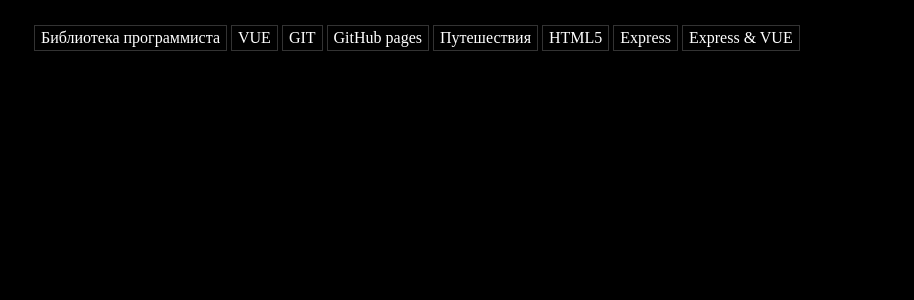
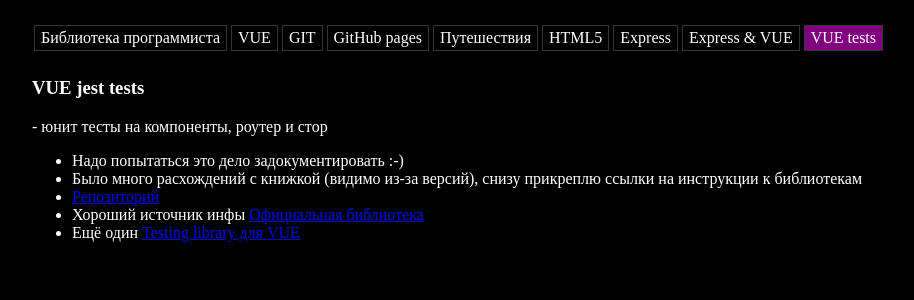
Before and after one commit to NinetiesFiasco/new-year-new-library, a Vue app: page /new-year-new-library/vue-tests in a window 1280 px wide. Shown: the top 300 px of the page, without its empty margins (43-957 px from the left). Built offline with nearby package versions, Linux system fonts and the light colour scheme.

Commit message:
Add block: VUE jest tests

```diff
--- a/src/components/Library.vue
+++ b/src/components/Library.vue
@@ -10,6 +10,7 @@
       <router-link to="/html5">HTML5</router-link>
       <router-link to="/express">Express</router-link>
       <router-link to="/express-and-vue">Express & VUE</router-link>
+      <router-link to="/vue-tests">VUE tests</router-link>
     </nav>
 
     <main>
--- a/src/components/sections/Vue.vue
+++ b/src/components/sections/Vue.vue
@@ -70,8 +70,8 @@
       <li>Создать страницы</li>
       <li>Запустить <CodeLine>npm i vue-router</CodeLine></li>
       <li>Следующие 2 пункта имеют расхождения синтаксиса в разных версиях Vue и VueRouter</li>
-      <li>Создать router.js используя созданные страницы и createRouter (можно отдать отсылку на коммит)</li>
-      <li>иИмпортировать router.js в main.js и прописать использование</li>
+      <li>Создать router.js используя созданные страницы и createRouter <a href="https://github.com/NinetiesFiasco/project-with-router/commit/cf8a2d81338948ede540d01b86512e7207c04596">коммит</a></li>
+      <li>и импортировать router.js в main.js и прописать использование</li>
       <li>В App.vue создать маршрутизацию с помощью &lt;router-link&gt; и &lt;router-view&gt;</li>
       <li>
         <a href="https://github.com/NinetiesFiasco/project-with-router">project-with-router</a>
--- /dev/null
+++ b/src/components/sections/VueTests.vue
@@ -0,0 +1,22 @@
+<template>
+  <div>
+    <h3>VUE jest tests</h3> - юнит тесты на компоненты, роутер и стор
+
+    <ul>
+      <li>Надо попытаться это дело задокументировать :-)</li>
+      <li>Было много расхождений с книжкой (видимо из-за версий), снизу прикреплю ссылки на инструкции к библиотекам</li>
+      <li><a href="https://github.com/NinetiesFiasco/vue-unit-tests">Репозиторий</a></li>
+      <li>Хороший источник инфы <a href="https://test-utils.vuejs.org/guide/">Официальная библиотека</a></li>
+      <li>Ещё один <a href="https://testing-library.com/docs/vue-testing-library/intro">Testing library для VUE</a></li>
+    </ul>
+  </div>
+</template>
+
+<script>
+export default {
+  name: 'VueTests'
+}
+</script>
+
+<style scoped>
+</style>
--- a/src/components/sections/index.js
+++ b/src/components/sections/index.js
@@ -6,7 +6,8 @@ import Traveling from './Traveling.vue'
 import Html5 from './Html5.vue'
 import Express from './Express.vue'
 import ExpressAndVue from './ExpressAndVue.vue'
+import VueTests from './VueTests.vue'
 
 export {
-  Vue, Git, GitHubPages, CurrentLibrary, Traveling, Html5, Express, ExpressAndVue
+  Vue, Git, GitHubPages, CurrentLibrary, Traveling, Html5, Express, ExpressAndVue, VueTests
 }
--- a/src/router.js
+++ b/src/router.js
@@ -1,5 +1,5 @@
 import {createRouter, createWebHistory} from 'vue-router'
-import {CurrentLibrary, Vue, Git, GitHubPages, Traveling, Html5, Express, ExpressAndVue} from './components/sections'
+import {CurrentLibrary, Vue, Git, GitHubPages, Traveling, Html5, Express, ExpressAndVue, VueTests} from './components/sections'
 
 const routes = [
   { path: '/', component: CurrentLibrary },
@@ -9,7 +9,8 @@ const routes = [
   { path: '/traveling', component: Traveling },
   { path: '/html5', component: Html5 },
   { path: '/express', component: Express },
-  { path: '/express-and-vue', component: ExpressAndVue}
+  { path: '/express-and-vue', component: ExpressAndVue},
+  { path: '/vue-tests', component: VueTests}
 ]
 
 const router = createRouter({
--- a/vue.config.js
+++ b/vue.config.js
@@ -1,3 +1,6 @@
 module.exports = {
-  publicPath: process.env.NODE_ENV === 'production' ? "/new-year-new-library/" : "/"
+  publicPath: process.env.NODE_ENV === 'production' ? "/new-year-new-library/" : "/",
+  devServer: {
+    port: 8888
+  }
 }
```
Also changed, not shown: src/components/sections/CurrentLibrary/CodeBlocks.vue (+4 -6 lines), 1 other file (tests, documents, lock files or other folders).
